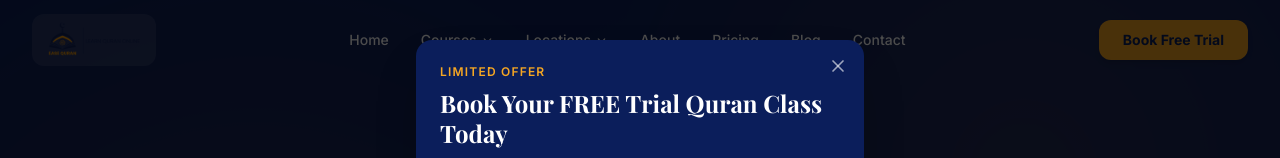
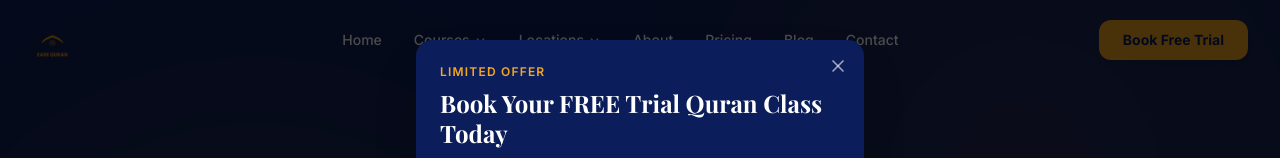
Before and after one commit to easequran/ease-quran, a Next.js app: page / in a window 1280 px wide. Shown: the top 158 px of the page. Built offline with nearby package versions, Linux system fonts and the light colour scheme; a web font is replaced by a local one.

Commit message:
Fix logo: remove navbar background, increase footer logo size
- Navbar logo: removed navy pill background wrapper — logo now shows cleanly without any container
- Footer logo: increased from h-12 to h-20 so it's clearly visible

Co-Authored-By: Claude Sonnet 4.6 <noreply@anthropic.com>

```diff
--- a/components/Footer.tsx
+++ b/components/Footer.tsx
@@ -77,9 +77,9 @@ export default function Footer() {
               <Image
                 src="/images/footer.png"
                 alt="Ease Quran Online Academy"
-                width={160}
-                height={50}
-                className="h-12 w-auto object-contain"
+                width={220}
+                height={70}
+                className="h-20 w-auto object-contain"
               />
             </Link>
             <p className="text-gray-300 text-sm leading-relaxed mb-5">
--- a/components/Navbar.tsx
+++ b/components/Navbar.tsx
@@ -70,20 +70,16 @@ export default function Navbar() {
       <div className="container-custom">
         <nav className="flex items-center justify-between h-20">
 
-          {/* Logo — always on navy pill so it looks premium on both dark and white bg */}
+          {/* Logo */}
           <Link href="/" className="flex items-center shrink-0">
-            <div className={`flex items-center px-3 py-1.5 rounded-xl transition-all duration-300 ${
-              scrolled ? "bg-navy" : "bg-white/10"
-            }`}>
-              <Image
-                src="/images/logo.png"
-                alt="Ease Quran Online Academy"
-                width={140}
-                height={44}
-                className="h-10 w-auto object-contain"
-                priority
-              />
-            </div>
+            <Image
+              src="/images/logo.png"
+              alt="Ease Quran Online Academy"
+              width={150}
+              height={48}
+              className="h-11 w-auto object-contain"
+              priority
+            />
           </Link>
 
           {/* Desktop Nav */}
```
